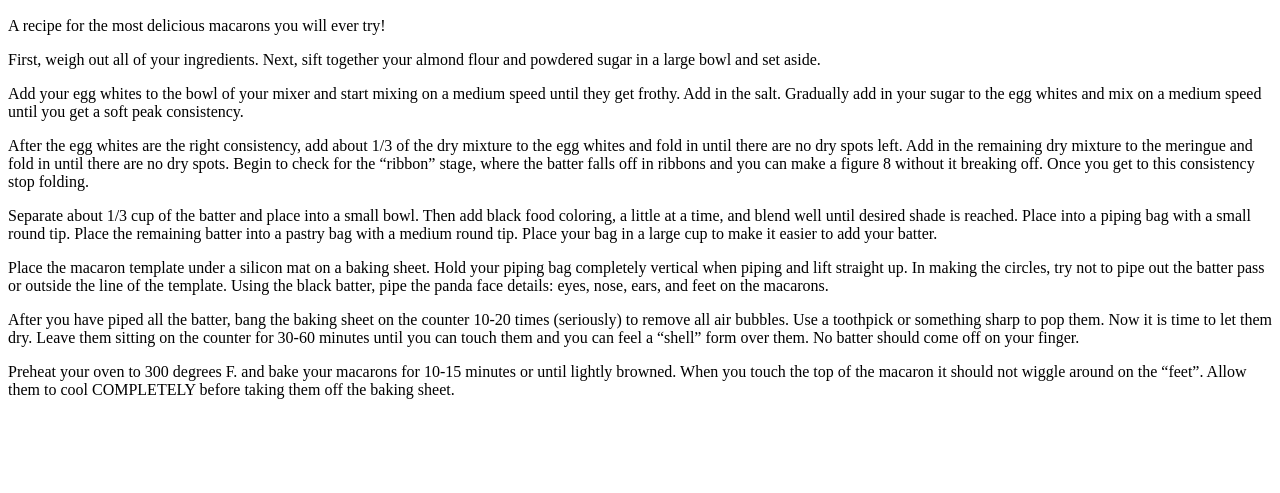
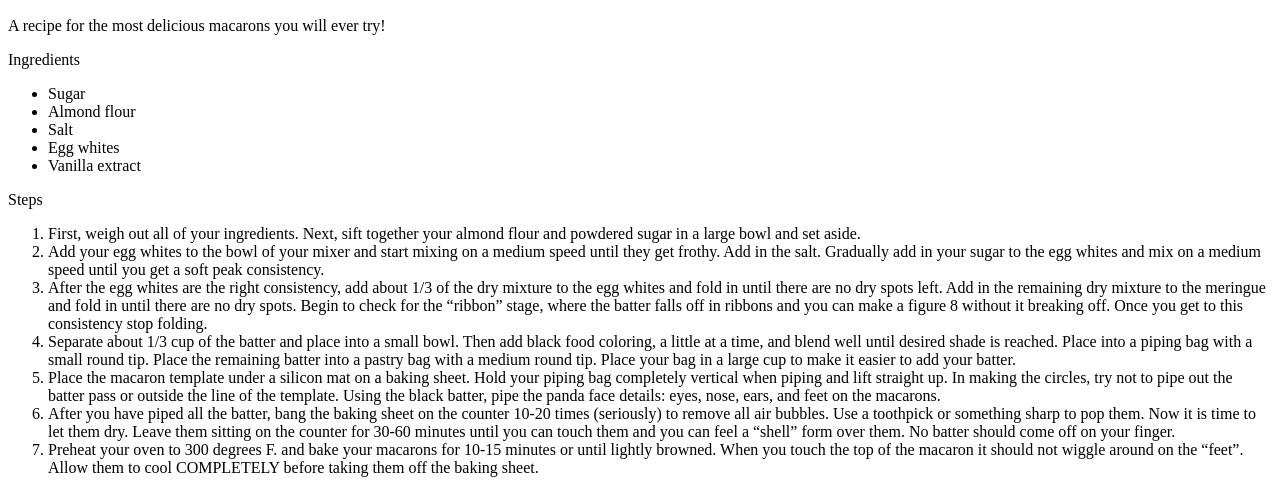
Before and after one commit to meganxq/odin-recipes, a plain HTML site: page recipes/macarons.html in a window 1280 px wide. Shown: the part 383-876 px from the top of the page. Before the commit the page ends 800 px from the top, so only its background shows below. Drawn offline with Linux system fonts and the light colour scheme.

```diff
--- a/recipes/macarons.html
+++ b/recipes/macarons.html
@@ -10,19 +10,33 @@
     <h1>Macaron</h1>
     <img src="https://littlesunnykitchen.com/wp-content/uploads/2020/11/Chocolate-Macarons-Recipe-3.jpg">
     <p>A recipe for the most delicious macarons you will ever try!</p>
-    <p>First, weigh out all of your ingredients. Next, sift together your almond flour and powdered sugar in a large bowl and set aside.</p>
-    <p>Add your egg whites to the bowl of your mixer and start mixing on a medium speed until they get frothy. Add in the salt.
-        Gradually add in your sugar to the egg whites and mix on a medium speed until you get a soft peak consistency.</p>
-    <p>After the egg whites are the right consistency, add about 1/3 of the dry mixture to the egg whites and fold in until there are no dry spots left.
-        Add in the remaining dry mixture to the meringue and fold in until there are no dry spots. Begin to check for the “ribbon” stage, where the batter falls off in ribbons and you can make a figure 8 without it breaking off. Once you get to this consistency stop folding.</p>
-    <p>Separate about 1/3 cup of the batter and place into a small bowl. Then add black food coloring, a little at a time, and blend well until desired shade is reached. Place into a piping bag with a small round tip.
-        Place the remaining batter into a pastry bag with a medium round tip. Place your bag in a large cup to make it easier to add your batter.</p>
-    <p>Place the macaron template under a silicon mat on a baking sheet.
+
+Ingredients
+<ul>
+    <li>Sugar</li>
+    <li>Almond flour</li>
+    <li>Salt</li>
+    <li>Egg whites</li>
+    <li>Vanilla extract</li>
+</ul>
+
+
+Steps
+<ol>
+    <li>First, weigh out all of your ingredients. Next, sift together your almond flour and powdered sugar in a large bowl and set aside.</li>
+    <li>Add your egg whites to the bowl of your mixer and start mixing on a medium speed until they get frothy. Add in the salt.
+        Gradually add in your sugar to the egg whites and mix on a medium speed until you get a soft peak consistency.</li>
+    <li>After the egg whites are the right consistency, add about 1/3 of the dry mixture to the egg whites and fold in until there are no dry spots left.
+        Add in the remaining dry mixture to the meringue and fold in until there are no dry spots. Begin to check for the “ribbon” stage, where the batter falls off in ribbons and you can make a figure 8 without it breaking off. Once you get to this consistency stop folding.</li>
+    <li>Separate about 1/3 cup of the batter and place into a small bowl. Then add black food coloring, a little at a time, and blend well until desired shade is reached. Place into a piping bag with a small round tip.
+        Place the remaining batter into a pastry bag with a medium round tip. Place your bag in a large cup to make it easier to add your batter.</li>
+    <li>Place the macaron template under a silicon mat on a baking sheet.
         Hold your piping bag completely vertical when piping and lift straight up. In making the circles, try not to pipe out the batter pass or outside the line of the template.
-        Using the black batter, pipe the panda face details: eyes, nose, ears, and feet on the macarons.</p>
-    <p>After you have piped all the batter, bang the baking sheet on the counter 10-20 times (seriously) to remove all air bubbles. Use a toothpick or something sharp to pop them.
-        Now it is time to let them dry. Leave them sitting on the counter for 30-60 minutes until you can touch them and you can feel a “shell” form over them. No batter should come off on your finger.</p>
-    <p>Preheat your oven to 300 degrees F. and bake your macarons for 10-15 minutes or until lightly browned. When you touch the top of the macaron it should not wiggle around on the “feet”.
-        Allow them to cool COMPLETELY before taking them off the baking sheet.</p>
+        Using the black batter, pipe the panda face details: eyes, nose, ears, and feet on the macarons.</li>
+    <li>After you have piped all the batter, bang the baking sheet on the counter 10-20 times (seriously) to remove all air bubbles. Use a toothpick or something sharp to pop them.
+        Now it is time to let them dry. Leave them sitting on the counter for 30-60 minutes until you can touch them and you can feel a “shell” form over them. No batter should come off on your finger.</li>
+    <li>Preheat your oven to 300 degrees F. and bake your macarons for 10-15 minutes or until lightly browned. When you touch the top of the macaron it should not wiggle around on the “feet”.
+        Allow them to cool COMPLETELY before taking them off the baking sheet.</li>
+    </ol>
 </body>
 </html>
```
Also changed, not shown: index.html (+5 -1 lines), recipes/burger.html (added, +30 -0 lines), recipes/spaghetti.html (added, +26 -0 lines).
